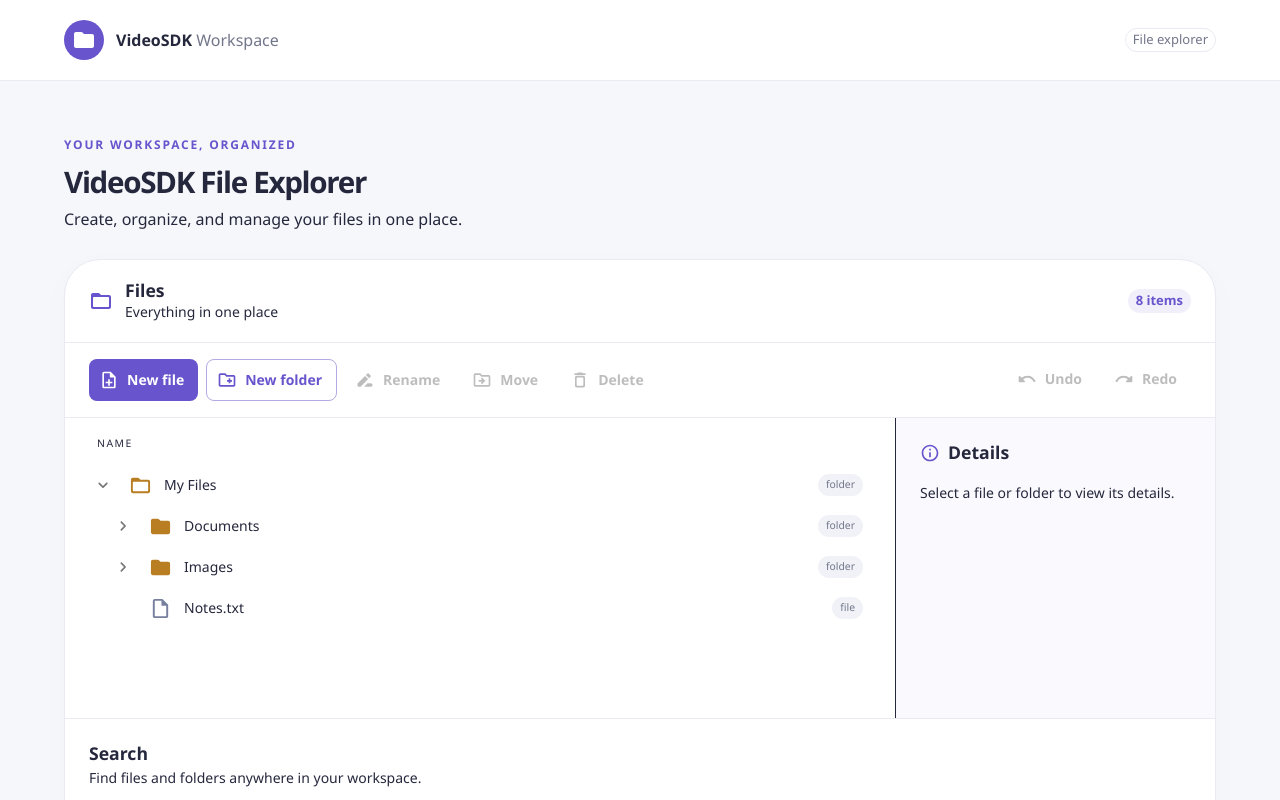
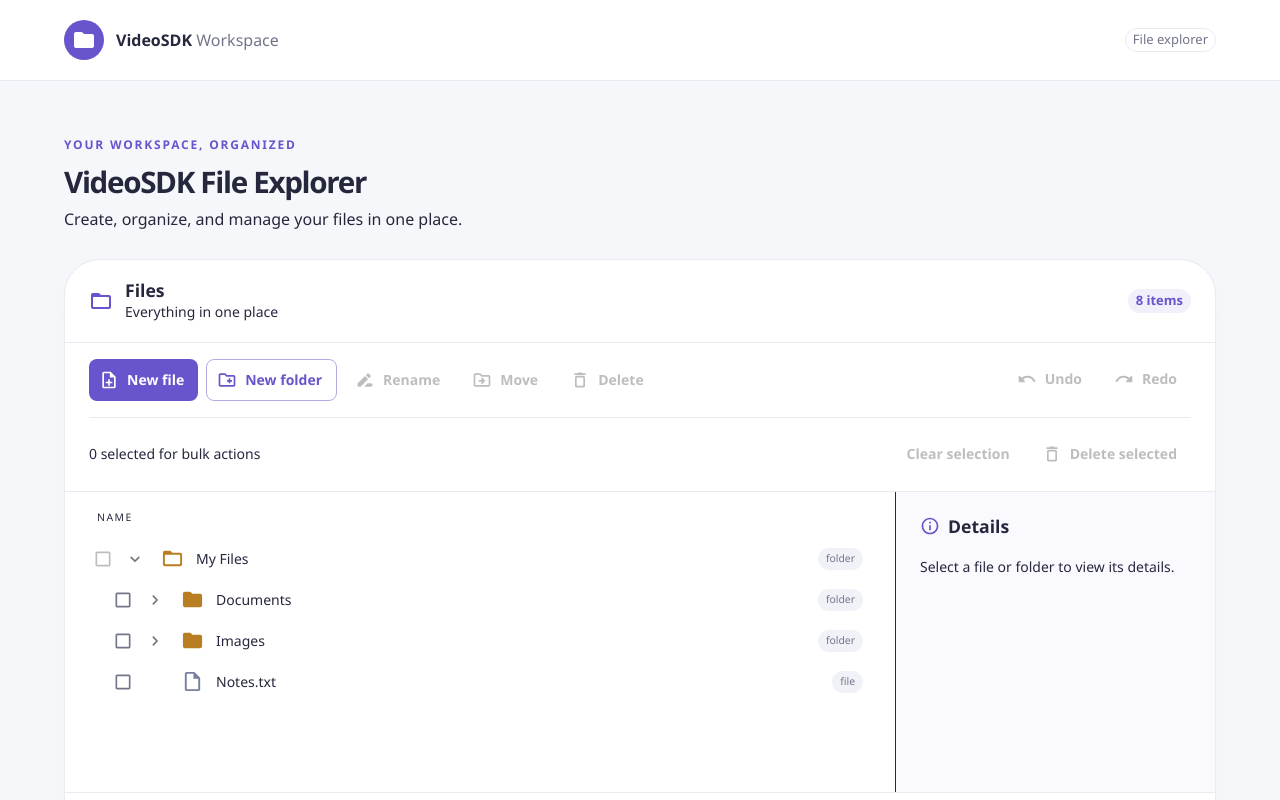
Before and after one commit to dhruvigoyani/video-sdk-file-explorer, a React (Vite) app: page / in a window 1280 px wide. Shown: the top 800 px of the page. Built offline with nearby package versions, Linux system fonts and the light colour scheme.

Commit message:
feat: add multi-selection and atomic bulk deletion

```diff
--- /dev/null
+++ b/src/components/FileExplorer/BulkActions.jsx
@@ -0,0 +1,90 @@
+import { useState } from 'react';
+import { Alert, Box, Button, Stack, Typography } from '@mui/material';
+import DeleteOutlineRounded from '@mui/icons-material/DeleteOutlineRounded';
+import { useFileExplorer } from '../../hooks/useFileExplorer.js';
+
+export const BulkActions = ({ selectedIds, items, onClear }) => {
+  const { sdk } = useFileExplorer();
+  const [confirming, setConfirming] = useState(false);
+  const [error, setError] = useState('');
+
+  const deleteSelected = () => {
+    setError('');
+    try {
+      // A selected ancestor already deletes its descendants in the transaction.
+      const topLevelIds = [...selectedIds].filter((id) => {
+        let parentId = items.get(id)?.parentId;
+        while (parentId !== null && parentId !== undefined) {
+          if (selectedIds.has(parentId)) return false;
+          parentId = items.get(parentId)?.parentId;
+        }
+        return true;
+      });
+      sdk.transaction(
+        topLevelIds.map((id) => ({ method: 'deleteItem', args: [id] })),
+      );
+      onClear();
+      setConfirming(false);
+    } catch (failure) {
+      setError(
+        failure instanceof Error
+          ? failure.message
+          : 'Could not delete selected items.',
+      );
+    }
+  };
+
+  return (
+    <Box sx={{ mt: 2, pt: 2, borderTop: 1, borderColor: 'divider' }}>
+      <Stack
+        direction="row"
+        useFlexGap
+        sx={{ gap: 1, flexWrap: 'wrap', alignItems: 'center' }}
+      >
+        <Typography variant="body2" aria-live="polite" sx={{ mr: 'auto' }}>
+          {selectedIds.size} selected for bulk actions
+        </Typography>
+        <Button disabled={selectedIds.size === 0} onClick={onClear}>
+          Clear selection
+        </Button>
+        <Button
+          color="error"
+          startIcon={<DeleteOutlineRounded />}
+          disabled={selectedIds.size === 0}
+          onClick={() => {
+            setConfirming(true);
+            setError('');
+          }}
+        >
+          Delete selected
+        </Button>
+      </Stack>
+      {confirming && (
+        <Box sx={{ mt: 1.5, p: 2, bgcolor: '#fafafe', borderRadius: 2 }}>
+          <Typography variant="body2" sx={{ mb: 1 }}>
+            Delete {selectedIds.size} selected items? Selected folders and all
+            their descendants will be removed.
+          </Typography>
+          {error && (
+            <Alert severity="error" sx={{ mb: 1 }}>
+              {error}
+            </Alert>
+          )}
+          <Stack direction="row" spacing={1}>
+            <Button color="error" variant="contained" onClick={deleteSelected}>
+              Confirm bulk delete
+            </Button>
+            <Button
+              onClick={() => {
+                setConfirming(false);
+                setError('');
+              }}
+            >
+              Cancel bulk delete
+            </Button>
+          </Stack>
+        </Box>
+      )}
+    </Box>
+  );
+};
--- a/src/components/FileExplorer/FileExplorer.jsx
+++ b/src/components/FileExplorer/FileExplorer.jsx
@@ -6,12 +6,14 @@ import { SearchPanel } from '../Search/SearchPanel.jsx';
 import { DetailsPanel } from '../DetailsPanel/DetailsPanel.jsx';
 import { ActivityPanel } from '../ActivityPanel/ActivityPanel.jsx';
 import { HistoryControls } from '../common/HistoryControls.jsx';
+import { BulkActions } from './BulkActions.jsx';
 import { Box, Chip, Divider, Paper, Stack, Typography } from '@mui/material';
 import FolderOpenRounded from '@mui/icons-material/FolderOpenRounded';
 
 export const FileExplorer = () => {
   const { structure } = useFileExplorer();
   const [selectedId, setSelectedId] = useState(null);
+  const [bulkIds, setBulkIds] = useState(() => new Set());
   const [expandedIds, setExpandedIds] = useState(() => new Set([structure.id]));
 
   const items = useMemo(() => {
@@ -29,6 +31,10 @@ export const FileExplorer = () => {
 
   useEffect(() => {
     setSelectedId((previous) => (items.has(previous) ? previous : null));
+    setBulkIds((previous) => {
+      const remaining = new Set([...previous].filter((id) => items.has(id)));
+      return remaining.size === previous.size ? previous : remaining;
+    });
     setExpandedIds((previous) => {
       const remaining = new Set(
         [...previous].filter((id) => items.get(id)?.type === 'folder'),
@@ -45,6 +51,15 @@ export const FileExplorer = () => {
       } else {
         next.add(id);
       }
+      return next;
+    });
+  }, []);
+
+  const toggleBulkItem = useCallback((id) => {
+    setBulkIds((previous) => {
+      const next = new Set(previous);
+      if (next.has(id)) next.delete(id);
+      else next.add(id);
       return next;
     });
   }, []);
@@ -122,6 +137,12 @@ export const FileExplorer = () => {
           />
           <HistoryControls />
         </Stack>
+        <BulkActions
+          key={[...bulkIds].sort().join('|')}
+          selectedIds={bulkIds}
+          items={items}
+          onClear={() => setBulkIds(new Set())}
+        />
       </Box>
       <Divider />
       <Box
@@ -160,6 +181,8 @@ export const FileExplorer = () => {
               node={structure}
               expandedIds={expandedIds}
               selectedId={selected?.id ?? null}
+              bulkIds={bulkIds}
+              onBulkToggle={toggleBulkItem}
               onToggle={toggleFolder}
               onSelect={setSelectedId}
             />
--- a/src/components/FileExplorer/FileTree.jsx
+++ b/src/components/FileExplorer/FileTree.jsx
@@ -4,6 +4,8 @@ export const FileTree = ({
   node,
   expandedIds,
   selectedId,
+  bulkIds,
+  onBulkToggle,
   onToggle,
   onSelect,
 }) => {
@@ -19,6 +21,9 @@ export const FileTree = ({
         type={node.type}
         expanded={expanded}
         selected={selectedId === node.id}
+        checked={bulkIds.has(node.id)}
+        bulkDisabled={node.parentId === null}
+        onBulkToggle={onBulkToggle}
         onToggle={onToggle}
         onSelect={onSelect}
       />
@@ -30,6 +35,8 @@ export const FileTree = ({
               node={child}
               expandedIds={expandedIds}
               selectedId={selectedId}
+              bulkIds={bulkIds}
+              onBulkToggle={onBulkToggle}
               onToggle={onToggle}
               onSelect={onSelect}
             />
--- a/src/components/FileExplorer/FileTreeRow.jsx
+++ b/src/components/FileExplorer/FileTreeRow.jsx
@@ -1,5 +1,12 @@
 import { memo } from 'react';
-import { Box, ButtonBase, Chip, IconButton, Typography } from '@mui/material';
+import {
+  Box,
+  ButtonBase,
+  Checkbox,
+  Chip,
+  IconButton,
+  Typography,
+} from '@mui/material';
 import ChevronRightRounded from '@mui/icons-material/ChevronRightRounded';
 import ExpandMoreRounded from '@mui/icons-material/ExpandMoreRounded';
 import FolderRounded from '@mui/icons-material/FolderRounded';
@@ -7,7 +14,18 @@ import FolderOpenRounded from '@mui/icons-material/FolderOpenRounded';
 import InsertDriveFileOutlined from '@mui/icons-material/InsertDriveFileOutlined';
 
 export const FileTreeRow = memo(
-  ({ id, name, type, expanded, selected, onToggle, onSelect }) => {
+  ({
+    id,
+    name,
+    type,
+    expanded,
+    selected,
+    checked,
+    bulkDisabled,
+    onBulkToggle,
+    onToggle,
+    onSelect,
+  }) => {
     const ItemIcon =
       type === 'folder'
         ? expanded
@@ -17,6 +35,16 @@ export const FileTreeRow = memo(
 
     return (
       <Box sx={{ display: 'flex', alignItems: 'center', gap: 0.5, my: 0.25 }}>
+        <Checkbox
+          size="small"
+          checked={checked}
+          disabled={bulkDisabled}
+          onChange={() => onBulkToggle(id)}
+          slotProps={{
+            input: { 'aria-label': `Include ${name} in bulk selection` },
+          }}
+          sx={{ p: 0.5 }}
+        />
         {type === 'folder' ? (
           <IconButton
             size="small"
```
Also changed, not shown: 2 other files (tests, documents, lock files or other folders).
